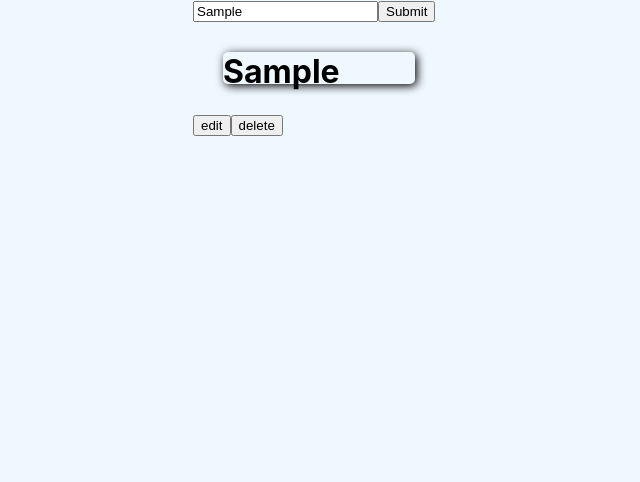
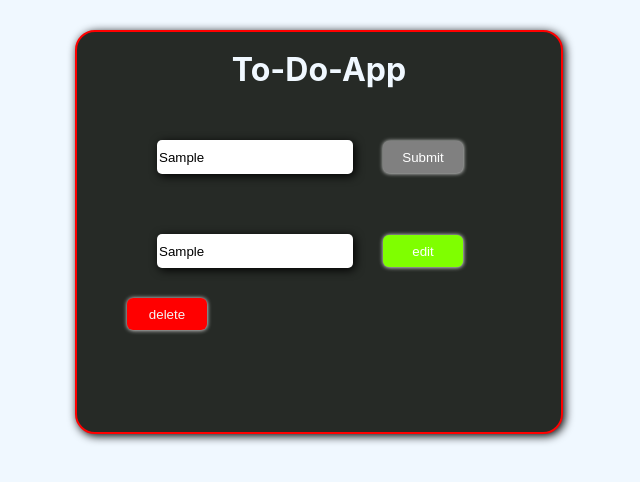
Before and after one commit to Shivansh3218/React_Assignment, a React (Create React App) app in the folder todo/: page / in a window 1280 px wide. Both pictures are taken after typing "Sample" into the empty fields and a click on the button "Submit". Shown: the top 482 px of the page, without its empty margins (321-961 px from the left). Built offline with nearby package versions, Linux system fonts and the light colour scheme.

Commit message:
Update App.jsx

```diff
--- a/todo/src/App.jsx
+++ b/todo/src/App.jsx
@@ -6,19 +6,22 @@ function App(){
   let [task,settask]= useState("")
   let addtask = ()=>{
     settodo([...todo,task])
+    task=""
   }
 return(
-  <>
-  <input type="text" value={task} onChange={(e)=>{
+  < div className="card">
+    <h1 className="heading">To-Do-App</h1>
+  <input className="content" type="text" value={task}onChange={(e)=>{
    settask( e.target.value)
-  }} name="" id="" />
-  <button onClick={addtask}>Submit</button>
+  }}/>
+  <button onClick={addtask} className = "submit">Submit</button>
 
   {
-   todo.map(item=><div>
-    <h1 className="content" >{item}</h1>
-    <button>edit</button>
+   todo.map((item, index)=><div className="covering">
+    <input type="text" className="content" value={item}/>
+    <button className="edit">edit</button>
     <button
+    className="delete"
     onClick={()=>{
     let filteredtask = todo.filter((value)=>value!==task);
     settodo([...filteredtask])
@@ -26,7 +29,7 @@ return(
     >delete</button>
    </div>)
   }
-  </>
+  </div>
 )
 
 }
```
